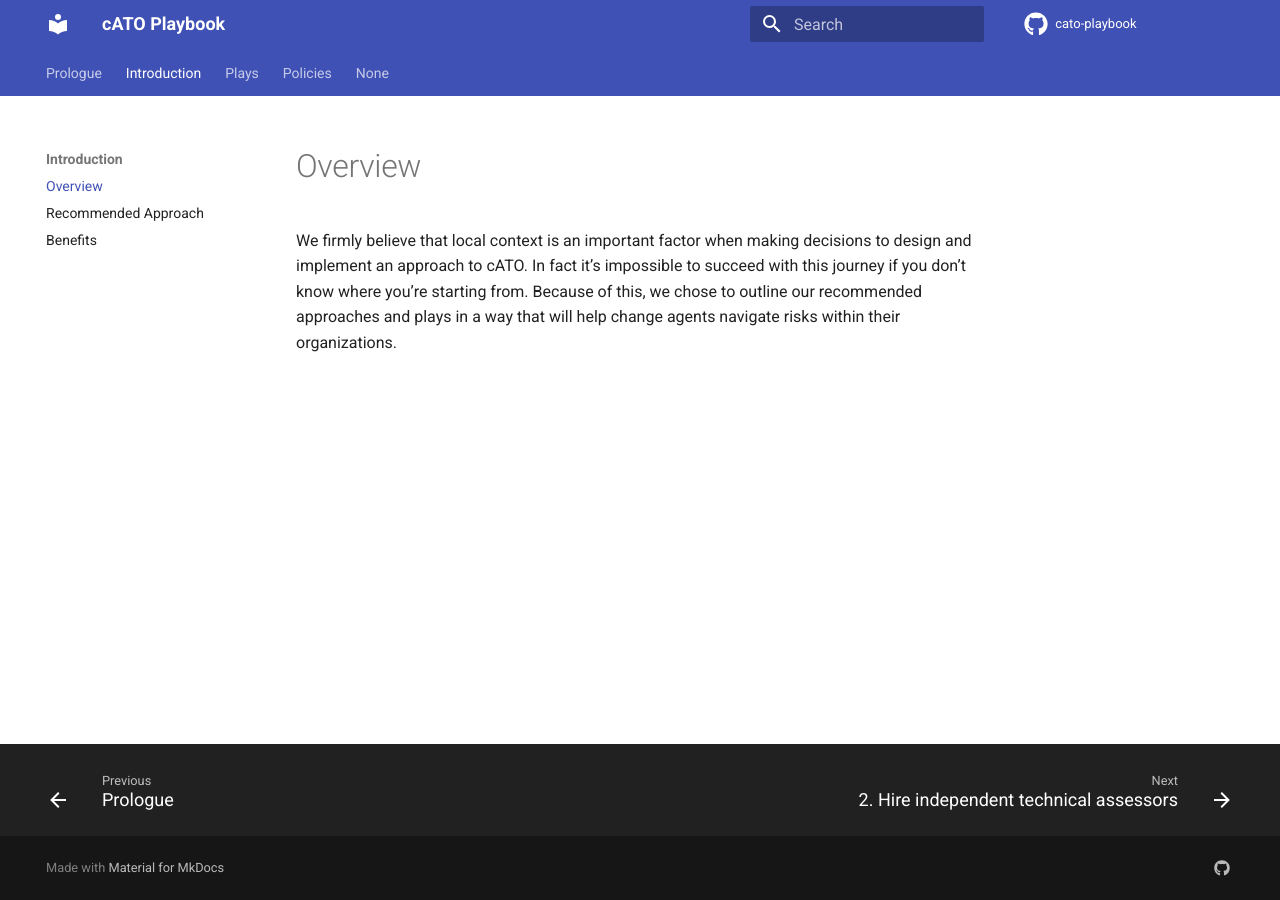
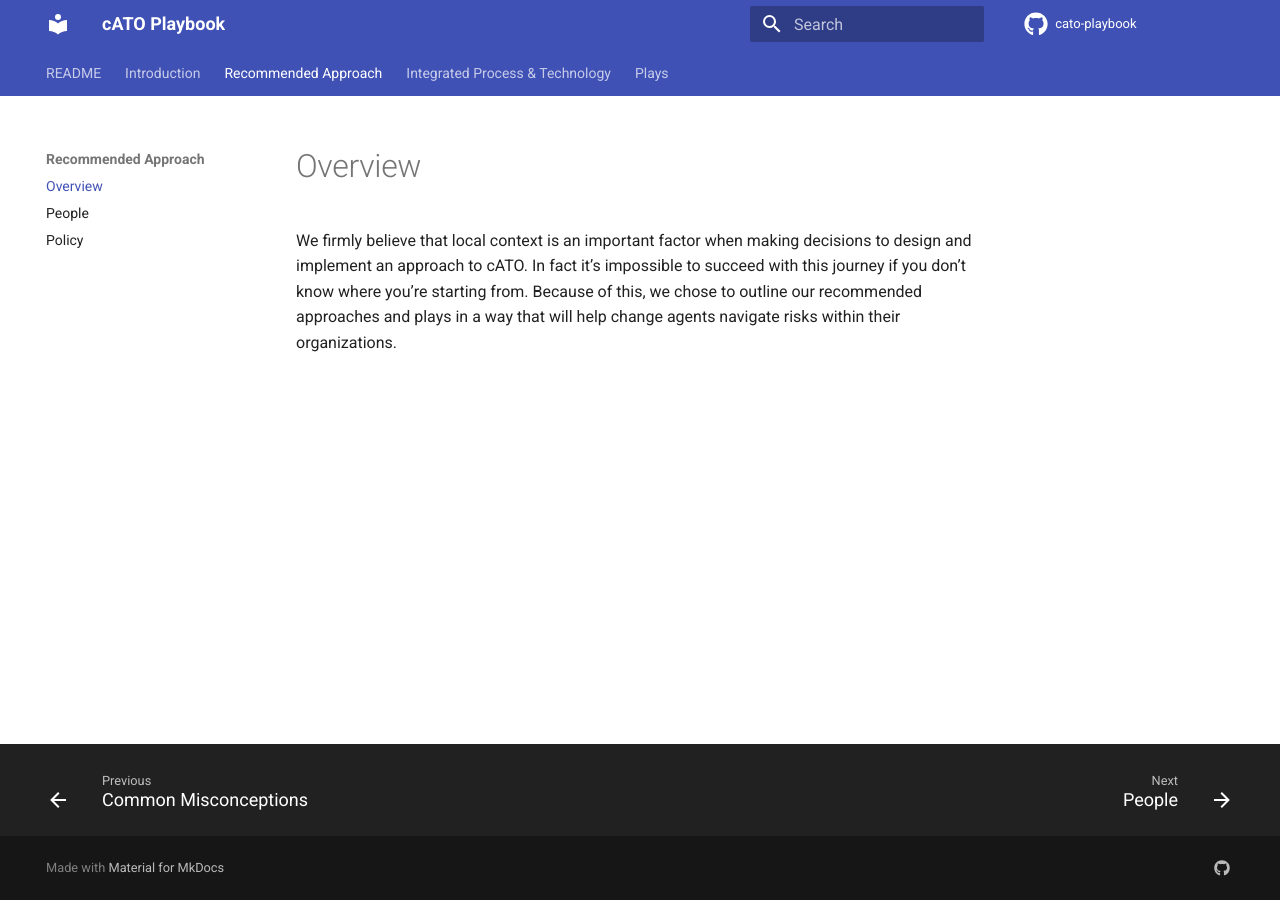
Before and after one commit to rise8-us/cato-playbook, an MkDocs documentation site: the page built from docs/overview.md, in a window 1280 px wide. Built offline with MkDocs 1.6.1 and Material for MkDocs 9.7.7, drawn with Linux system fonts in a browser that asks for light colours; comment, search, counter and statistics services are not loaded; some of the changed lines change nothing that is shown.

Commit message:
Update mkdocs.yml

```diff
--- a/mkdocs.yml
+++ b/mkdocs.yml
@@ -37,22 +37,41 @@ plugins:
   - search
   - print-site
 nav:
-  - 'Prologue': 'index.md'
+  - 'README': 'readme.md'
   - 'Introduction':
+      - 'The Why': 'why.md'
+      - 'History': 'history.md'
+      - 'Laws and Regulations': 'laws.md'
+      - 'Myths': 'myths.md'
+      - 'misconceptions.md'
+  - 'Recommended Approach':
       - 'Overview': 'overview.md'
-      - 'Recommended Approach': 'approach.md'
-      - 'Benefits': 'benefits.md'
+      - 'people.md'
+      - 'policy.md'
+  - 'Integrated Process & Technology':
+      - 'prepare.md'
+      - 'categorize.md'
+      - 'select.md'
+      - 'implement-assess.md'
+      - 'initial-auth.md'
+      - 'monitor.md'
+      - 'ongoing-auth.md'
+      - 'outcomes.md'
+      - 'community.md'
   - 'Plays':
+      - 'organize.md'
       - 'assessors.md'
       - 'communications.md'
+      - 'ucd.md'
       - 'education.md'
       - 'mythbusting.md'
       - 'sdlc.md'
       - 'inheritance.md'
       - 'modularity.md'
+      - 'grc-agreement.md'
       - 'oscal.md'
       - 'pipeline.md'
-      - 'implementation.md'
+      - 'implementation-workflow.md'
       - 'integrate.md'
       - 'document.md'
       - 'sla.md'
@@ -60,15 +79,6 @@ nav:
       - 'runtime.md'
       - 'dora.md'
       - 'checks.md'
-      - 'ongoing.md'
+      - 'advanced.md'
+      - 'zero-based.md'
       - 'renewal.md'
-      - 'Overview': 'process.md'
-      - 'categorization.md'
-      - 'privacy.md'
-      - 'diagram.md'
-      - 'selection.md'
-      - 'platform.md'
-  - 'Policies':
-      - 'Policy-as-Code': 'policy.md'
-      - 'poam.md'
-  - 'monitoring.md'
```
